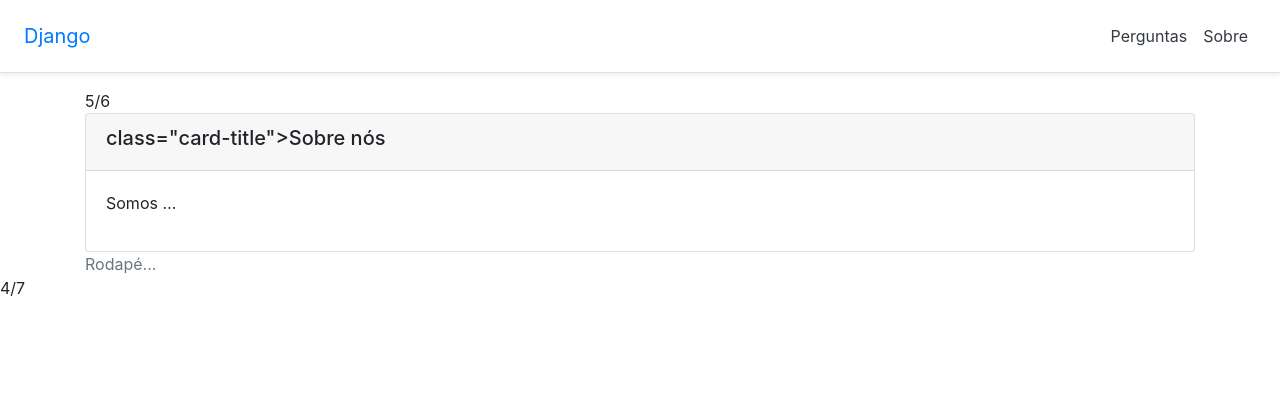
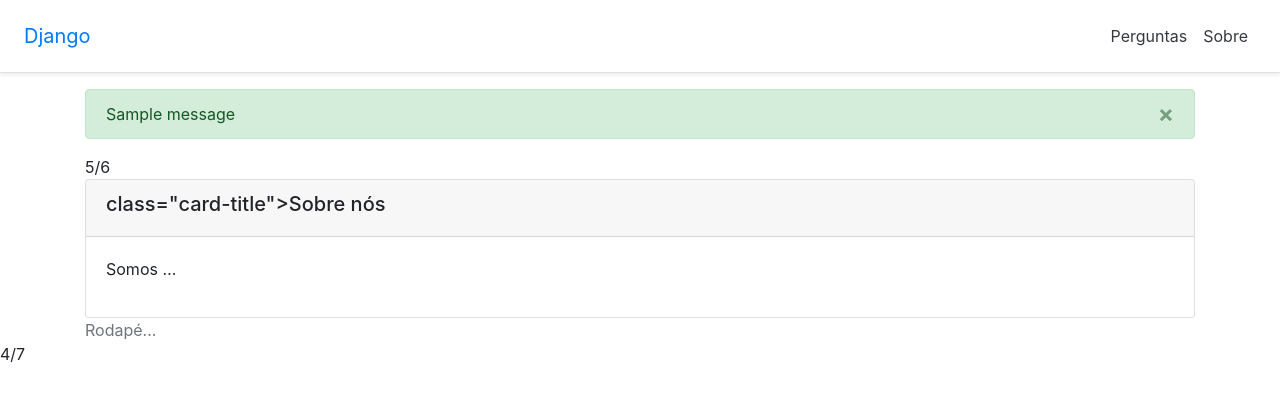
Before and after one commit to majuprado/django_polls, a Django app: page /polls/about-us in a window 1280 px wide. Shown: the top 401 px of the page. Run offline with Django 4.2, Linux system fonts and the light colour scheme; tables that the repository leaves empty hold one stand-in row (values such as "Sample post"); one stand-in notice (Sample message) is shown; some libraries are stand-ins or nearby versions.

Commit message:
Inclui flash messages

```diff
--- a/polls/templates/polls/_layout1.html
+++ b/polls/templates/polls/_layout1.html
@@ -29,6 +29,7 @@ bg-white border-bottom shadow-sm">
 {% endblock %}
 {% block main %}
 <div class="container">
+    {% include 'polls/messages.html' %}
     {% block content %}
     <p>Conteúdo padrão...</p>
     {% endblock content %}
--- /dev/null
+++ b/polls/templates/polls/messages.html
@@ -0,0 +1,11 @@
+{# habilita a exibição de todas as mensagens quando necessário #}
+{% for message in messages %}
+<div class="container-fluid p-0">
+    <div class="alert {{ message.tags }} alert-dismissible" role="alert">
+        <button type="button" class="close" data-dismiss="alert" aria-label="Close">
+            <span aria-hidden="True">&times;</span>
+        </button>
+        {{ message }}
+    </div>
+</div>
+{% endfor %}
--- a/polls/views.py
+++ b/polls/views.py
@@ -8,6 +8,7 @@ from django.urls import reverse_lazy
 from polls.models import Question, Choice
 from django.http import HttpResponse
 from django.views.generic import DetailView, ListView, TemplateView
+from django.contrib import messages
 
 
 # Create your views here
@@ -42,27 +43,38 @@ class QuestionCreateView(CreateView):
     model = Question
     template_name = 'polls/question_form.html'
     fields = ('question_text', 'pub_date', )
-    success_url = reverse_lazy('polls_list')
+    success_url = reverse_lazy('polls_all')
+    success_message = 'Pergunta criada com sucesso.'
     def get_context_data(self, **kwargs):
         context = super(QuestionCreateView, self).get_context_data(**kwargs)
         context['form_title'] = 'Criando uma pergunta'
         return context
-
+    def form_valid(self, request, *args, **kwargs):
+        messages.success(self.request, self.success_message)
+        return super(QuestionCreateView, self).form_valid(request, *args, **kwargs)
 
 class QuestionUpdateView(UpdateView):
     model = Question
     template_name = 'polls/question_form.html'
     fields = ('question_text', 'pub_date', )
-    success_url = reverse_lazy('polls_list')
+    success_url = reverse_lazy('polls_all')
+    success_message = 'Pergunta atualizada com sucesso.'
     def get_context_data(self, **kwargs):
         context = super(QuestionUpdateView, self).get_context_data(**kwargs)
         context['form_title'] = 'Editando a pergunta'
         return context
+    def form_valid(self, request, *args, **kwargs):
+        messages.success(self.request, self.success_message)
+        return super(QuestionUpdateView, self).form_valid(request, *args, **kwargs)
 
 class QuestionDeleteView(DeleteView):
     model = Question
-    template_name = 'polls/question_confirm_delete_form.html'
-    success_url = reverse_lazy('polls_list')
+    template_name = 'polls/question_confirm_delete.html'
+    success_url = reverse_lazy('polls_all')
+    success_message = 'Pergunta excluída com sucesso.'
+    def form_valid(self, request, *args, **kwargs):
+        messages.success(self.request, self.success_message)
+        return super(QuestionDeleteView, self).form_valid(request, *args, **kwargs)
 
 class QuestionDetailView(DetailView):
     model = Question
```
Also changed, not shown: my_site/settings.py (+9 -0 lines).
